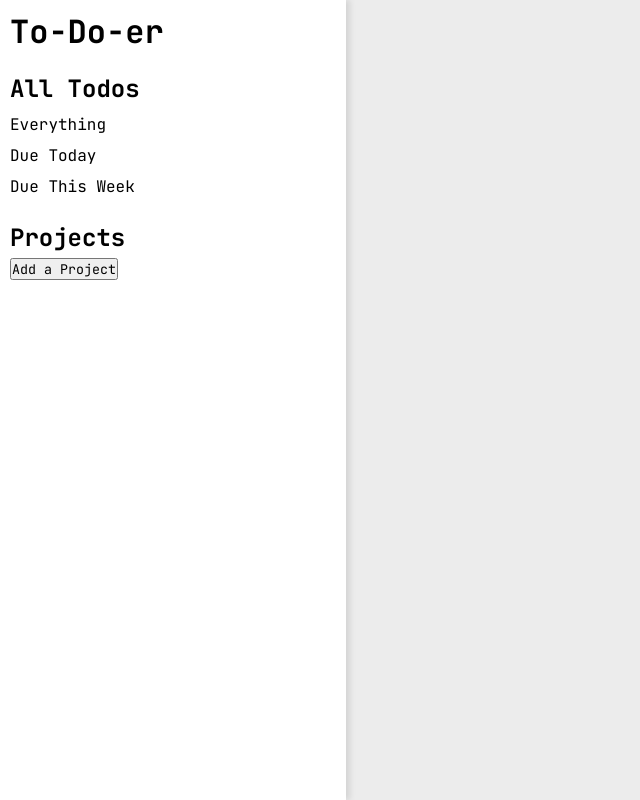
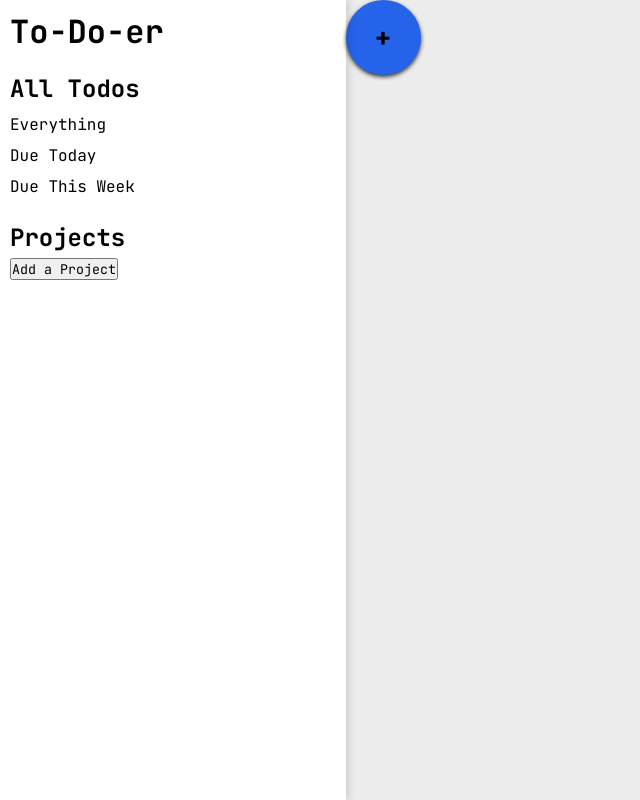
Before and after one commit to jshuhler/todo-list, a website built with webpack: page src/template.html in a window 1280 px wide. Shown: the whole page, without its empty margins (0-640 px from the left). Built offline with nearby package versions, Linux system fonts and the light colour scheme.

```diff
--- a/src/styles.css
+++ b/src/styles.css
@@ -13,6 +13,7 @@
     --default-font: 'JetBrains Mono', monospace;
 
     --main-blue-color: #2563EB;
+    --main-blue-hover: #4d7fec;
     --left-panel-background: #F8FAFC;
     --right-panel-background: #ececec;
     --font-color-main: ;
@@ -76,6 +77,27 @@ button,
     background-color: var(--right-panel-background);
 }
 
+button.add-task-button {
+    font: var();
+    padding: 5px;
+    width: 75px;
+    height: 75px;
+    border: none;
+    border-radius: 100px;
+    background-color: var(--main-blue-color);
+    box-shadow: 0 2px 4px rgba(0, 0, 0, 0.8);
+    transition: all 0.1s ease;
+}
+
+button.add-task-button:hover {
+    background-color: var(--main-blue-hover)
+}
+
+button.add-task-button:active {
+    box-shadow: 0 0 2px rgba(0, 0, 0, 0.8);
+    transform: translateY(2px)
+}
+
 /* ===================================
    FOOTER
    =================================== */
--- a/src/template.html
+++ b/src/template.html
@@ -31,7 +31,7 @@
                 </div>
                 <div class="left-section">
                     <h2 class="menu-title">Projects</h2>
-                    <!-- give added projects the menu-choice class -->
+                    <!-- give added projects the menu-choice class, maybe make it a list -->
                      <ul class="project-menu">
 
                      </ul>
@@ -50,6 +50,7 @@
             </div>
             <div class="right-panel">
                 <div class="todo-container"></div>
+                <button class="add-task-button"><h1>+</h1></button>
             </div>
         </div>
     </div>
```
